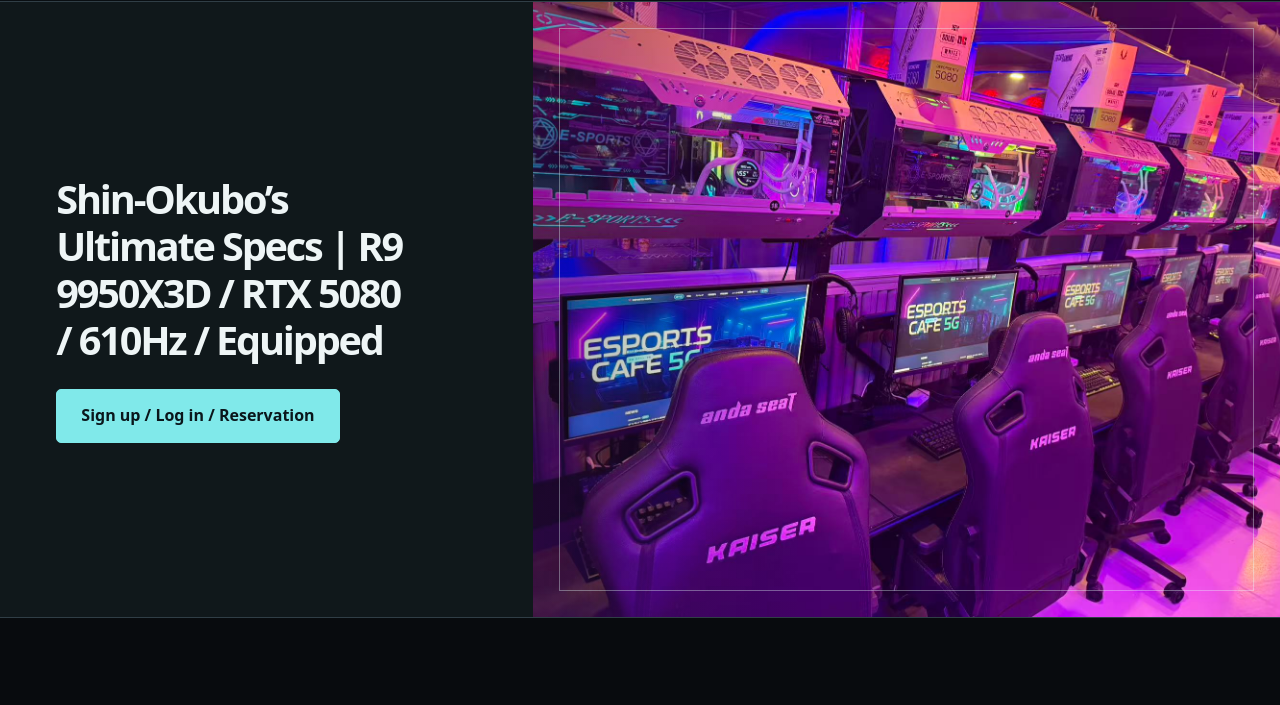
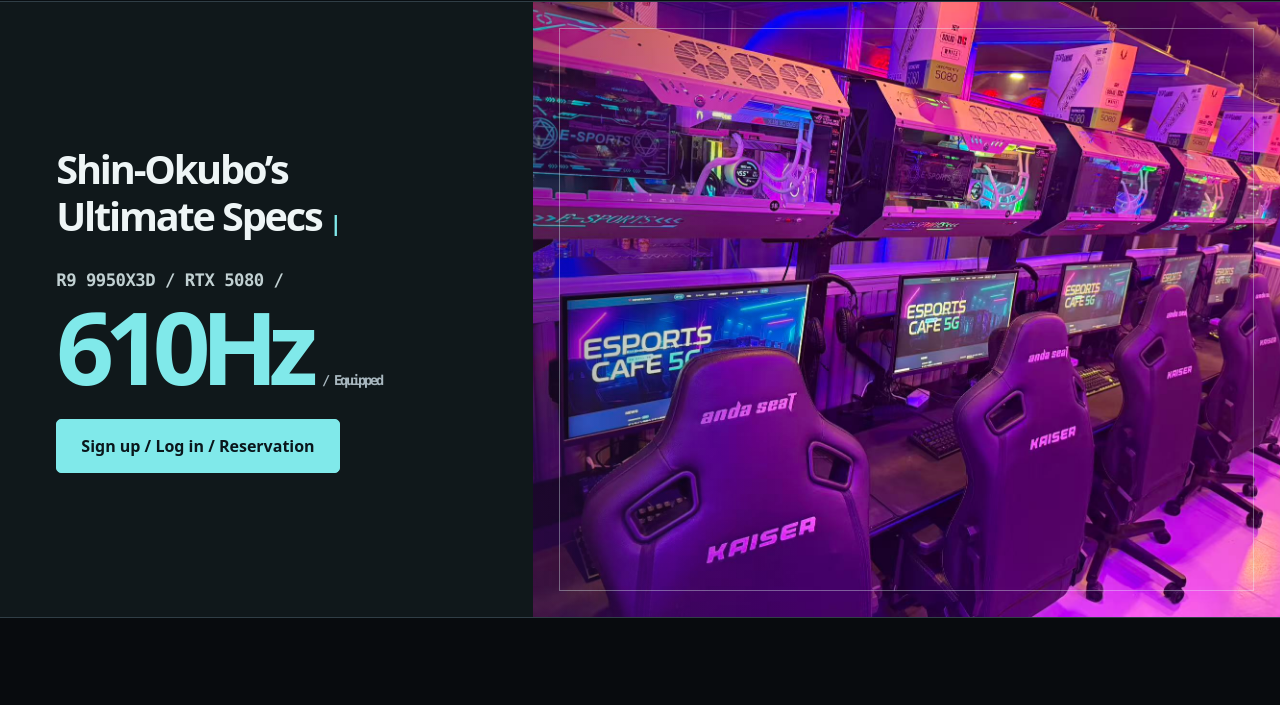
Before and after one commit to esports5g/5g, a plain HTML site: page en/index.html in a window 1280 px wide. Shown: the part 67-772 px from the top of the page. Drawn offline with Linux system fonts and the light colour scheme.

Commit message:
Give the existing homepage copy a clear typographic hierarchy

```diff
--- a/en/index.html
+++ b/en/index.html
@@ -51,7 +51,7 @@
 <section class="hero mp" style="background: url('../assets/img/stations_angle.jpg') center/cover no-repeat;">
 <div class="wrap hero-inner">
 <div class="hero-cta">
-<p class="lead">Shin-Okubo’s Ultimate Specs | R9 9950X3D / RTX 5080 / 610Hz / Equipped</p>
+<h1 class="lead"><span class="hero-positioning">Shin-Okubo’s Ultimate Specs <span class="hero-divider">|</span></span> <span class="hero-compute">R9 9950X3D / RTX 5080 / </span><span class="hero-refresh"><strong>610Hz</strong><em> / Equipped</em></span></h1>
 <div class="cta">
 <a class="btn primary" href="http://m.esportscafe5g.com">Sign up / Log in / Reservation</a>
 </div>
```
